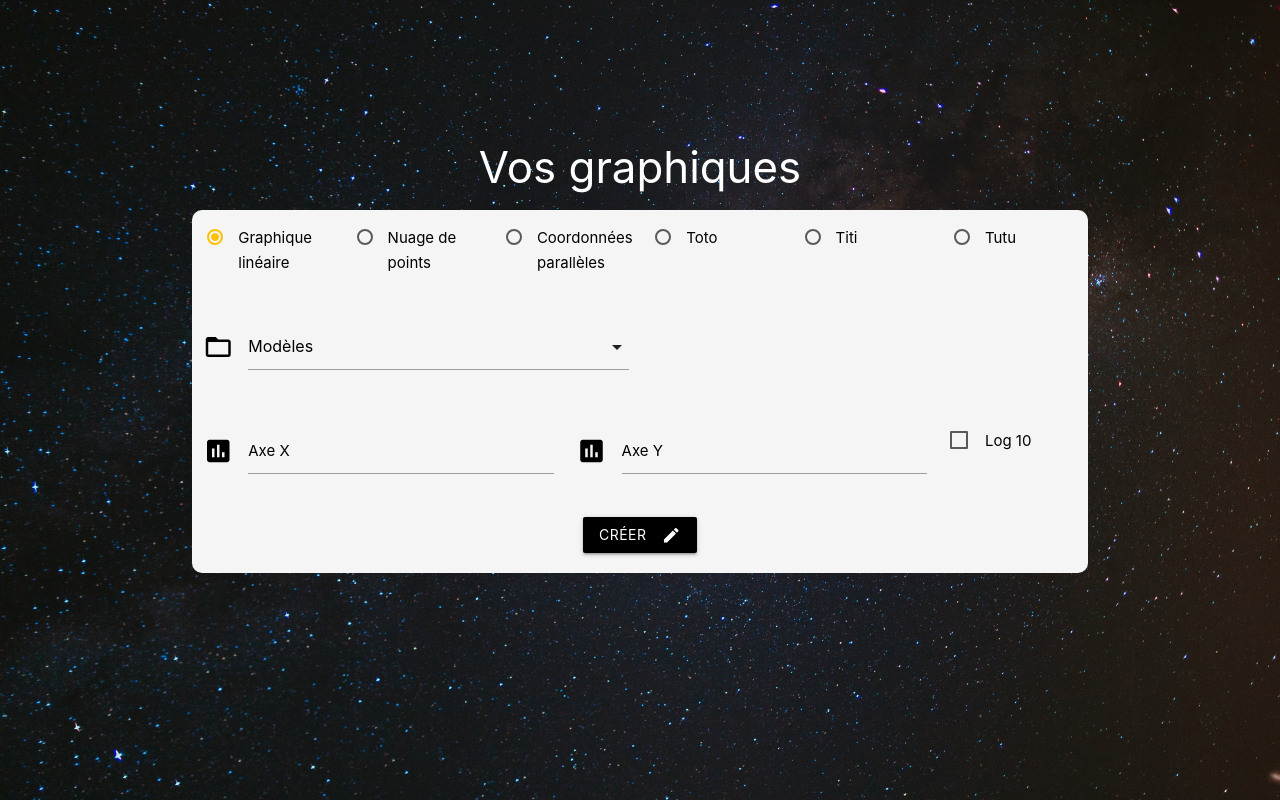
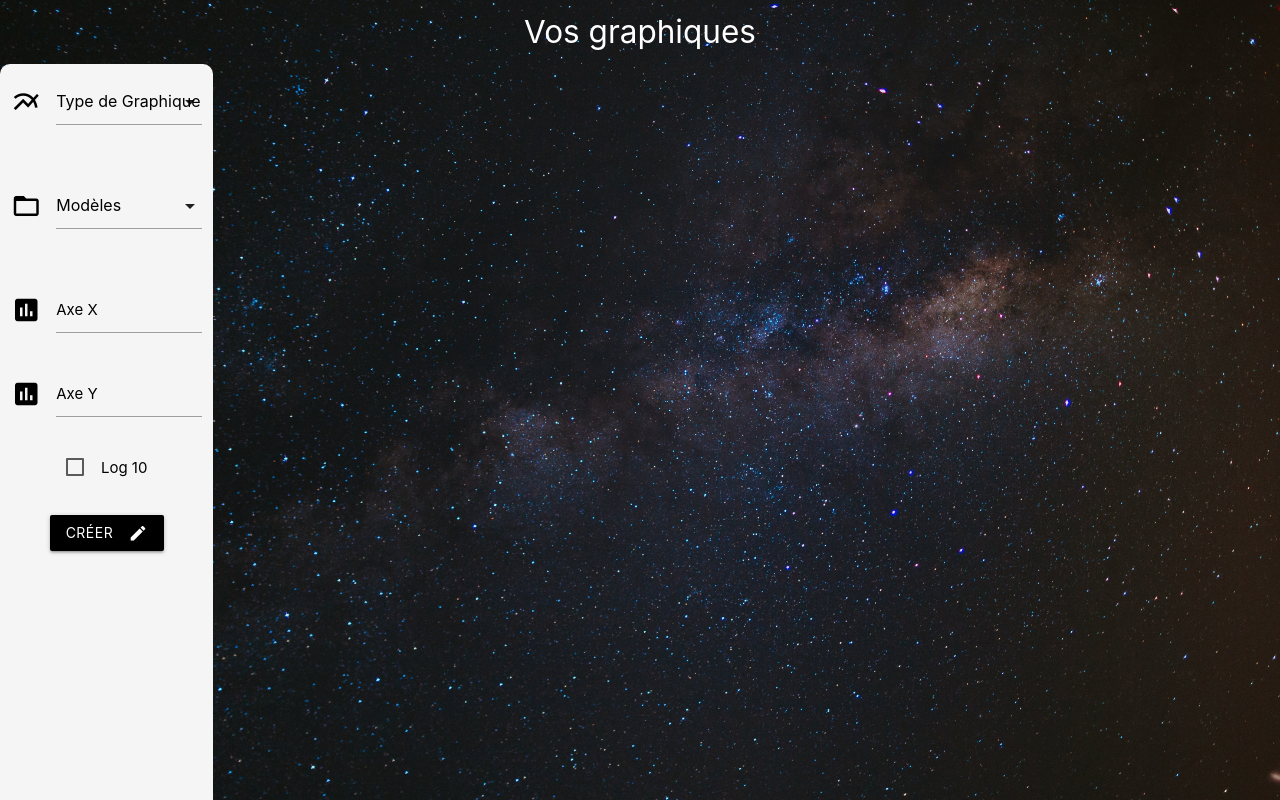
Before and after one commit to verniersolal/viSpace, a Flask app: page /dashboard in a window 1280 px wide. Run offline with Flask 2, Linux system fonts and the light colour scheme; data that the repository does not hold is empty; some libraries are stand-ins or nearby versions.

Commit message:
front refactor

```diff
--- a/app/static/css/styles.css
+++ b/app/static/css/styles.css
@@ -1,7 +1,3 @@
-html, body {
-    height: 100%;
-}
-
 .logo > img {
     vertical-align: middle;
     height: 100px;
@@ -17,6 +13,7 @@ body {
     background-image: url("../img/bg.jpg");
     background-repeat: repeat-y;
     background-size: cover;
+    background-attachment: fixed;
     color: white;
 }
 
@@ -33,13 +30,9 @@ nav {
     margin-top: 10vh;
 }
 
+
 .file-path.validate {
     color: white !important;
-}
-
-/*GRAPH INTERFACE*/
-.graph-interface {
-    margin-top: 10vh;
 }
 
 /*radio button color*/
@@ -131,6 +111,8 @@ label {
 .createGraph {
     background-color: whitesmoke;
     border-radius: 10px;
+    position: fixed;
+    height: 100%;
 }
 
 .createBtn > button {
--- a/app/static/js/chart_settings.js
+++ b/app/static/js/chart_settings.js
@@ -29,20 +29,19 @@ function autocompletion() {
 function init() {
     let nbAxes = 2; // default axes count
     let nbChart = 0; // default chart count
-    $("nav").remove();
 
     // Select Materialize
     $(document).ready(function () {
         $('select').formSelect();
     });
 
-    $("input[name='chartType']").change(function () {
-        let chartType = $(this).attr('value');
+    $("#selectChartType").change(function () {
+        let chartType = $(this).find(":selected").val();
         let axesDiv = $('#adminAxes');
         switch (chartType) {
             case "linearChart":
             case "pointCloud":
-                axesDiv.empty().append("        <div class=\"col m5\">\n" +
+                axesDiv.empty().append("        <div class=\"col m12\">\n" +
                     "                        <div class=\"axe_settings\">\n" +
                     "                            <div class=\"input-field\">\n" +
                     "                                <i class=\"material-icons prefix\">insert_chart</i>\n" +
@@ -52,7 +51,7 @@ function init() {
                     "                            </div>\n" +
                     "                        </div>\n" +
                     "                    </div>\n" +
-                    "                    <div class=\"col m5\">\n" +
+                    "                    <div class=\"col m12\">\n" +
                     "                        <div class=\"axe_settings\" id=\"2\">\n" +
                     "                            <div class=\"input-field\">\n" +
                     "                                <i class=\"material-icons prefix\">insert_chart</i>\n" +
@@ -62,7 +61,7 @@ function init() {
                     "                            </div>\n" +
                     "                        </div>\n" +
                     "                    </div>\n" +
-                    "                    <div class=\"col m2\">\n" +
+                    "                    <div class=\"col m12 center\">\n" +
                     "                        <div class=\"input-field\">\n" +
                     "                            <p>\n" +
                     "                                <label>\n" +
@@ -74,7 +73,7 @@ function init() {
                     "                    </div>");
                 break;
             case "parCoord":
-                axesDiv.empty().append(" <div class=\"col m5\">\n" +
+                axesDiv.empty().append(" <div class=\"col m12\">\n" +
                     "                        <div class=\"axe_settings\">\n" +
                     "                            <div class=\"input-field\">\n" +
                     "                                <i class=\"material-icons prefix\">insert_chart</i>\n" +
@@ -84,7 +83,7 @@ function init() {
                     "                            </div>\n" +
                     "                        </div>\n" +
                     "                    </div>\n" +
-                    "                    <div class=\"col m5\">\n" +
+                    "                    <div class=\"col m12\">\n" +
                     "                        <div class=\"axe_settings\" id=\"2\">\n" +
                     "                            <div class=\"input-field\">\n" +
                     "                                <i class=\"material-icons prefix\">insert_chart</i>\n" +
@@ -94,7 +93,7 @@ function init() {
                     "                            </div>\n" +
                     "                        </div>\n" +
                     "                    </div>\n" +
-                    "                    <div class=\"col m2\">\n" +
+                    "                    <div class=\"col m12 center\">\n" +
                     "                        <div class=\"input-field\">\n" +
                     "                            <p>\n" +
                     "                                <label>\n" +
@@ -115,7 +114,7 @@ function init() {
         if (lastInputValue && lastInputValue !== "") {
             nbAxes++;
 
-            axesDiv.append(" <div class=\"col m5\">\n" +
+            axesDiv.append(" <div class=\"col m12\">\n" +
                 "                        <div class=\"axe_settings\" id=\"" + nbAxes + "\">\n" +
                 "                            <div class=\"input-field\">\n" +
                 "                                <i class=\"material-icons prefix\">insert_chart</i>\n" +
@@ -169,7 +168,7 @@ function init() {
                 let xmax = d3.max(xdata);
                 let xmin = d3.min(xdata);
                 nbChart++;
-                console.log("nbChart : " + nbChart);
+                createSvg(nbChart);
                 switch (data['chartType']) {
                     case 'linearChart':
                         for (let i = 0; i < data['models'].length; i++) {
@@ -182,9 +181,6 @@ function init() {
                         }
                         break;
                 }
-                //drawLinearChart(data['position'], data['models'][i]);
-                $('#card' + nbChart + '.card-panel').hide();
-                $('#svg' + nbChart).show();
                 document.getElementById("svg"+nbChart).scrollIntoView({behavior: 'smooth', block: 'start'})
 
             }
--- a/app/static/js/visualisation-script.js
+++ b/app/static/js/visualisation-script.js
@@ -6,10 +6,6 @@ function createSvg(nbChart) {
     // TODO : pouvoir mettre 4 graphes sur l'ecran
     let graphDiv = $('#displayGraph');
     let svg1 = "<div id=\"graph" + nbChart + "\"class=\"col m12\">\n" +
-        "            <div class=\"card-panel\" id=\"card" + nbChart + "\" data-position=\"" + nbChart + "\">\n" +
-        "                <a data-position=\"" + nbChart + "\" class=\"btn-floating btn-large waves-effect waves-light black\"><i\n" +
-        "                        class=\"material-icons\">add</i></a>\n" +
-        "            </div>\n" +
         "            <svg id=\"svg" + nbChart + "\" class=\"svg\"></svg>\n" +
         "        </div>";
     graphDiv.append(svg1);
@@ -36,9 +32,8 @@ function createSvg(nbChart) {
 }
 
 function drawLinearChart(position, data, xmin, xmax, ymin, ymax) {
-    createSvg(position);
     let svg = d3.select('#svg' + position);
-    let boundingBox = $('#card' + position).get(0).getBoundingClientRect();
+    let boundingBox = $('#svg' + position).get(0).getBoundingClientRect();
     let gContainer = svg.append('g');
     gContainer.attr('id', 'gContainer' + position);
     let gAxisX = gContainer.append('g');
@@ -97,7 +92,7 @@ function getScale(min, max, isVertical, isLog, boundingBox) {
 
 function drawPointCloud(position, data, xmin, xmax, ymin, ymax) {
     let svg = d3.select('#svg' + position);
-    let boundingBox = $('#card' + position).get(0).getBoundingClientRect();
+    let boundingBox = $('#svg' + position).get(0).getBoundingClientRect();
     console.log(boundingBox);
     let gContainer = svg.append('g');
     gContainer.attr('id', 'gContainer' + position);
--- a/app/templates/graph_interface.html
+++ b/app/templates/graph_interface.html
@@ -1,62 +1,31 @@
 {% extends "layout.html" %}
 {% block body %}
     <body onload="init();">
-    <div class="row graph-interface container">
-        <h3 class="center">Vos graphiques</h3>
-        <div class="createGraph">
+    {% block navbar %}
+    {% endblock %}
+    <div class="navbar-fixed">
+        <nav>
+            <div class="nav-wrapper">
+                <a href="#" class="brand-logo center">Vos graphiques</a>
+            </div>
+        </nav>
+    </div>
+    <div class="row graph-interface">
+        <div class="createGraph col m2">
             <form autocomplete="off" method="POST" action="{{ url_for('get_parameters') }}" id="settings_form">
                 <div class="row adminGraphType">
-                    <div class="col m2">
-                        <p>
-                            <label>
-                                <input class="with-gap" name="chartType" value="linearChart" type="radio" checked/>
-                                <span>Graphique linéaire</span>
-                            </label>
-                        </p>
-                    </div>
-                    <div class="col m2">
-                        <p>
-                            <label>
-                                <input class="with-gap" name="chartType" value="pointCloud" type="radio"/>
-                                <span>Nuage de points</span>
-                            </label>
-                        </p>
-                    </div>
-                    <div class="col m2">
-                        <p>
-                            <label>
-                                <input class="with-gap" name="chartType" value="parCoord" type="radio"/>
-                                <span>Coordonnées parallèles</span>
-                            </label>
-                        </p>
-                    </div>
-                    <div class="col m2">
-                        <p>
-                            <label>
-                                <input class="with-gap" name="chartType" value="" type="radio"/>
-                                <span>Toto</span>
-                            </label>
-                        </p>
-                    </div>
-                    <div class="col m2">
-                        <p>
-                            <label>
-                                <input class="with-gap" name="chartType" value="" type="radio"/>
-                                <span>Titi</span>
-                            </label>
-                        </p>
-                    </div>
-                    <div class="col m2">
-                        <p>
-                            <label>
-                                <input class="with-gap" name="chartType" value="" type="radio"/>
-                                <span>Tutu</span>
-                            </label>
-                        </p>
+                    <div class="input-field col m12">
+                        <i class="material-icons prefix">multiline_chart</i>
+                        <select name="chartType" id="selectChartType">
+                            <option value="" selected disabled>Type de Graphique</option>
+                            <option value="linearChart">Graphique linéaire</option>
+                            <option value="pointCloud">Nuage de points</option>
+                            <option value="parCoord">Coordonnées parallèles</option>
+                        </select>
                     </div>
                 </div>
                 <div class="row adminModels">
-                    <div class="input-field col m6">
+                    <div class="input-field col m12">
                         <i class="material-icons prefix">folder_open</i>
                         <select name="model" multiple id="selectModel">
                             <option value="" disabled>Modèles</option>
@@ -67,7 +36,7 @@
                     </div>
                 </div>
                 <div class="row" id="adminAxes">
-                    <div class="col m5">
+                    <div class="col m12">
                         <div class="axe_settings">
                             <div class="input-field">
                                 <i class="material-icons prefix">insert_chart</i>
@@ -77,7 +46,7 @@
                             </div>
                         </div>
                     </div>
-                    <div class="col m5">
+                    <div class="col m12">
                         <div class="axe_settings" id="2">
                             <div class="input-field">
                                 <i class="material-icons prefix">insert_chart</i>
@@ -87,7 +56,7 @@
                             </div>
                         </div>
                     </div>
-                    <div class="col m2">
+                    <div class="col m12 center">
                         <div class="input-field">
                             <p>
                                 <label>
@@ -105,7 +74,7 @@
                 </div>
             </form>
         </div>
-        <div id="displayGraph">
+        <div id="displayGraph" class="col m8 offset-m2">
         </div>
     </div>
     </body>
```
Also changed, not shown: other parts of app/static/css/styles.css (+11 -24 lines).
